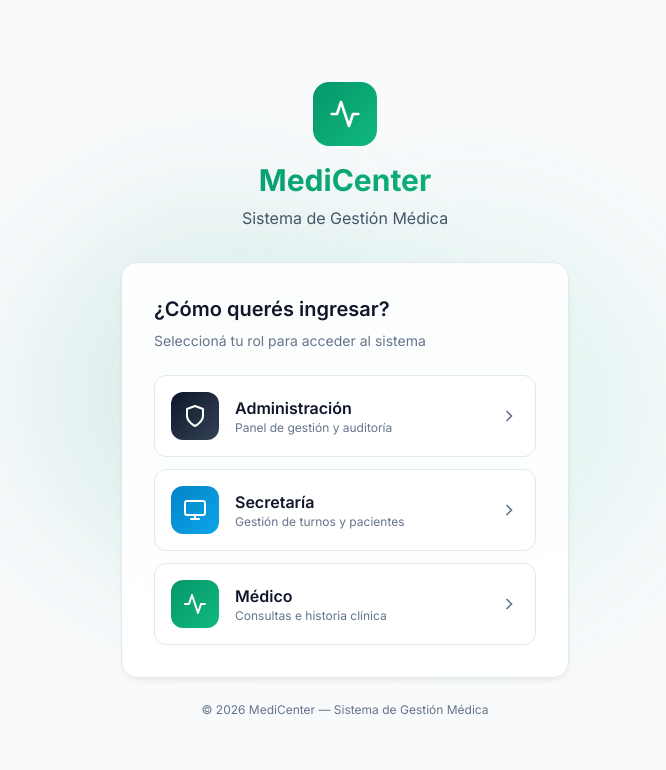
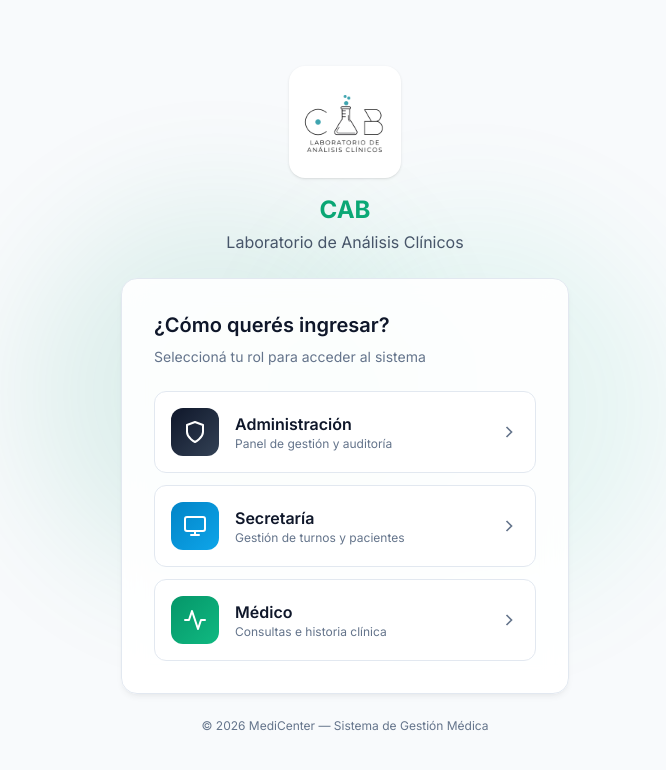
Before and after one commit to Tomy-basabe/SistemaMedico, a Next.js app: page /login in a window 1280 px wide. Shown: the top 770 px of the page, without its empty margins (295-961 px from the left). Built offline with nearby package versions, Linux system fonts and the light colour scheme; no server answers.

Commit message:
feat: agregar logo de CAB Laboratorio en la pantalla de login

```diff
--- a/src/app/login/page.js
+++ b/src/app/login/page.js
@@ -115,26 +115,16 @@ export default function LoginPage() {
 
       <div className="w-full max-w-md relative z-10">
         {/* Logo & Title */}
-        <div className="text-center mb-8">
-          <div
-            className="inline-flex items-center justify-center w-16 h-16 rounded-2xl mb-4"
-            style={{ background: 'var(--accent-gradient)' }}
-          >
-            <svg
-              width="32"
-              height="32"
-              viewBox="0 0 24 24"
-              fill="none"
-              stroke="white"
-              strokeWidth="2"
-              strokeLinecap="round"
-              strokeLinejoin="round"
-            >
-              <path d="M22 12h-4l-3 9L9 3l-3 9H2" />
-            </svg>
+        <div className="text-center mb-6">
+          <div className="flex justify-center mb-4">
+            <img
+              src="/logo.png"
+              alt="CAB Laboratorio de Análisis Clínicos"
+              className="h-28 w-auto object-contain bg-white p-2 rounded-2xl shadow-sm"
+            />
           </div>
-          <h1 className="text-3xl font-bold gradient-text mb-2">MediCenter</h1>
-          <p style={{ color: 'var(--text-secondary)' }}>Sistema de Gestión Médica</p>
+          <h1 className="text-2xl font-bold gradient-text mb-1">CAB</h1>
+          <p style={{ color: 'var(--text-secondary)' }}>Laboratorio de Análisis Clínicos</p>
         </div>
 
         {/* Card */}
```
Also changed, not shown: public/logo.png (added).
